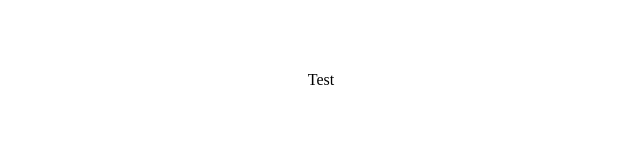
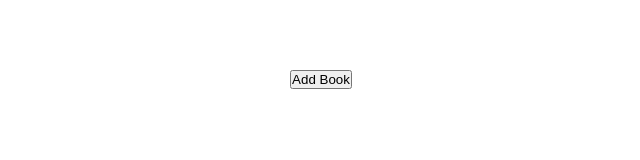
Before and after one commit to robisonwebdev/library-react, a React (Create React App) app: page / in a window 1280 px wide. Shown: the part 330-490 px from the top of the page, without its empty margins (319-959 px from the left). Built offline with nearby package versions, Linux system fonts and the light colour scheme.

Commit message:
Called Button component and pass a prop down

```diff
--- a/src/components/Main.js
+++ b/src/components/Main.js
@@ -1,6 +1,10 @@
+import Button from "./Button"
+
 const Main = (props) => {
     return (
-        <div>Test</div>
+        <div>
+            <Button name={'Add Book'} />
+        </div>
     );
 }
 
```
